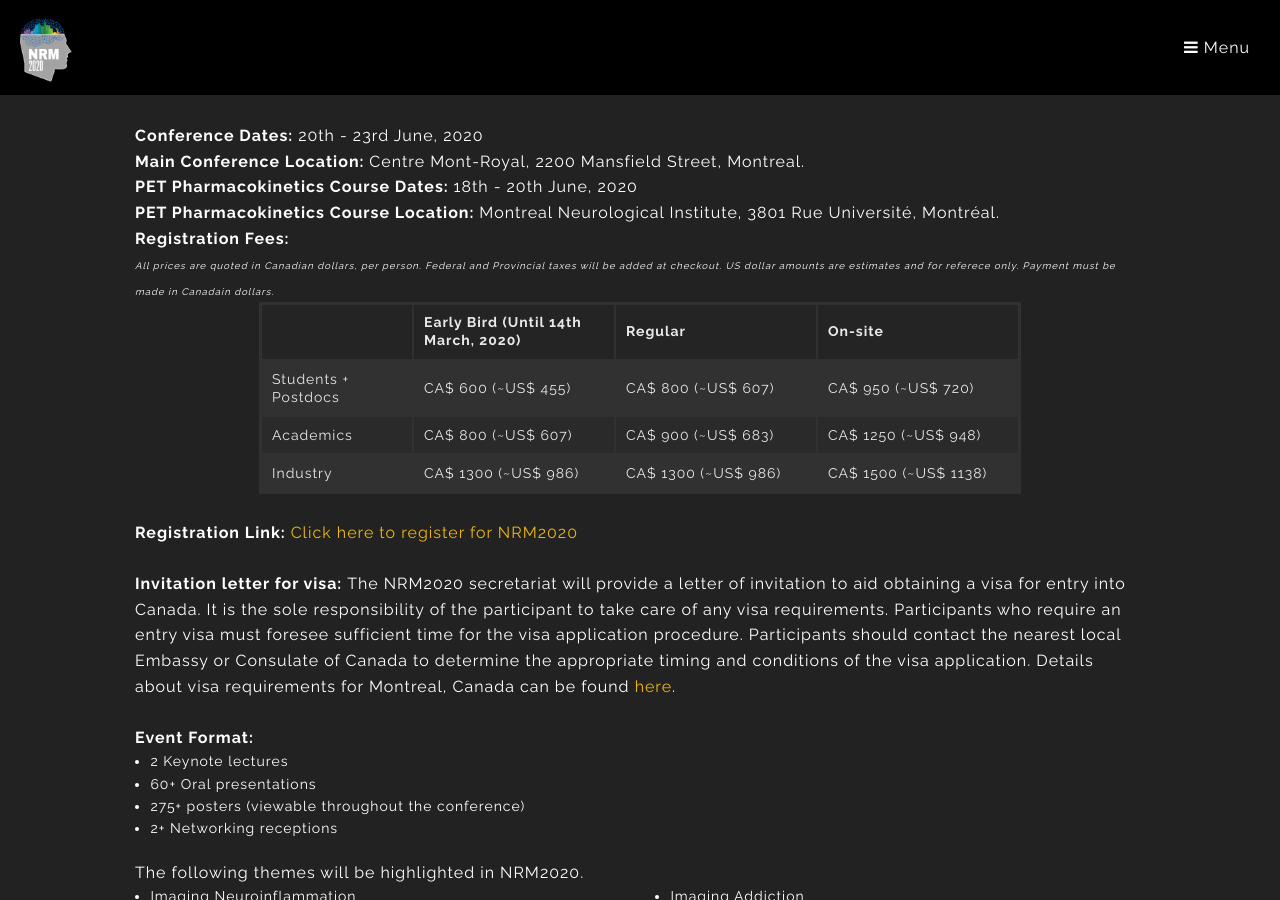
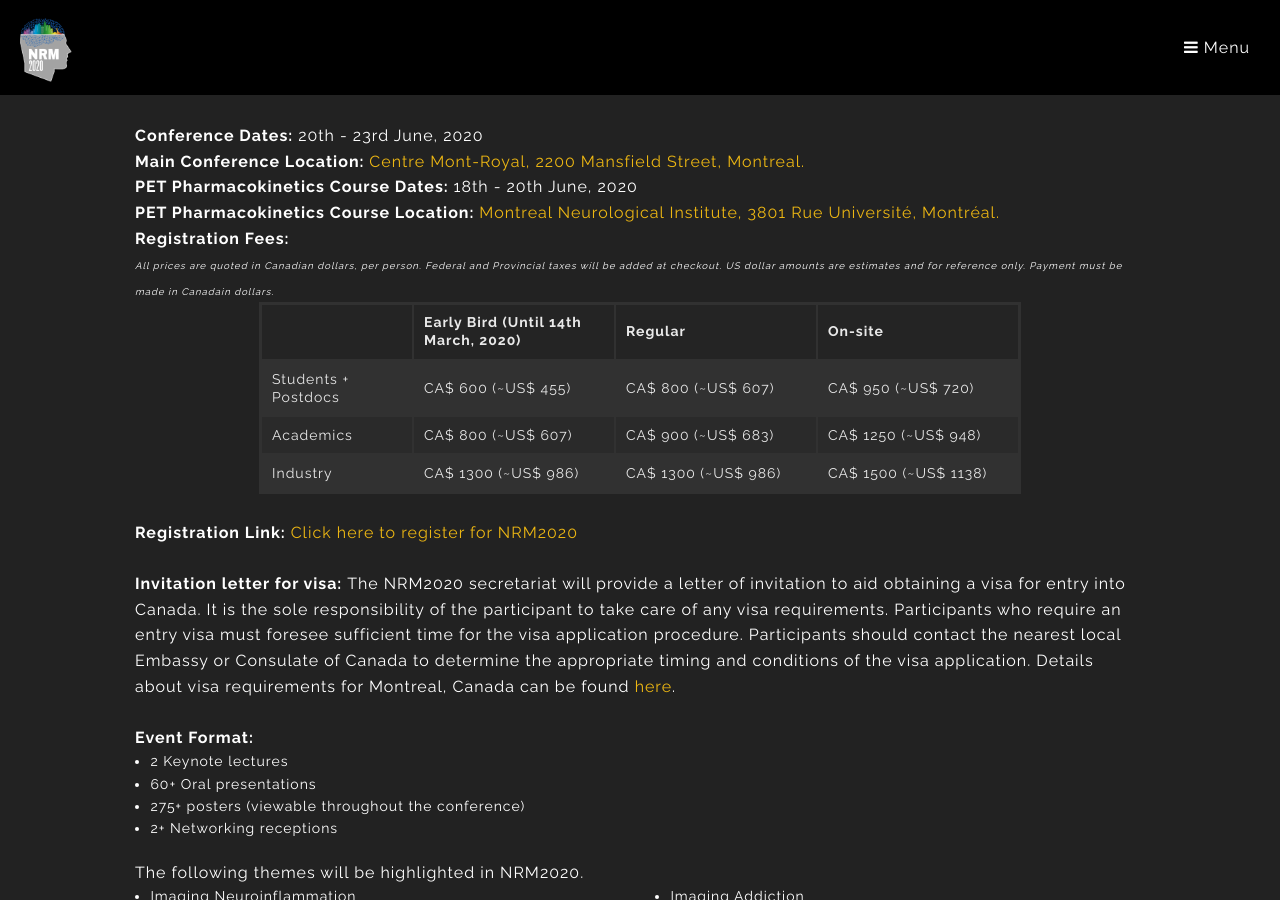
Before and after one commit to sulantha2006/nrm2020_web, a Jekyll site: the page built from index.html, in a window 1280 px wide and 900 px high, scrolled down 2058 px. Built offline with Jekyll 4.4.1, drawn with Linux system fonts in a browser that asks for light colours; the list of posts is cut into pages by our own code; part of the change alters nothing that is shown.

```diff
--- a/_includes/keyinfo.html
+++ b/_includes/keyinfo.html
@@ -19,12 +19,12 @@
                 <p>
                   <strong> Conference Dates: </strong> 20th - 23rd June, 2020
                   <br>
-                  <strong> Main Conference Location: </strong> Centre Mont-Royal, 2200 Mansfield Street, Montreal.
+                  <strong> Main Conference Location: </strong> <a href="https://www.centremontroyal.com/" target="_blank"> Centre Mont-Royal, 2200 Mansfield Street, Montreal.</a>
                   <br>
                   <strong> PET Pharmacokinetics Course Dates: </strong> 18th - 20th June, 2020
                   <br>
-                  <strong> PET Pharmacokinetics Course Location: </strong> Montreal Neurological Institute, 3801 Rue
-                  Université, Montréal.
+                  <strong> PET Pharmacokinetics Course Location: </strong> <a href="https://www.mcgill.ca/neuro/" target="_blank">Montreal Neurological Institute, 3801 Rue
+                    Université, Montréal.</a>
                   <!-- <br>
                   <strong> Abstract Submission Deadline: </strong> 1st Feb, 2020 -->
                   <br>
@@ -32,7 +32,7 @@
                   <br><small>
                     <i> All prices are quoted in Canadian dollars, per
                       person. Federal and Provincial taxes will be added at checkout. US dollar amounts are estimates
-                      and for referece only. Payment must be made in Canadain
+                      and for reference only. Payment must be made in Canadain
                       dollars. </i></small>
                 </p>
 
@@ -78,7 +78,7 @@
                   sufficient time for the visa application procedure. Participants should contact the nearest local
                   Embassy or Consulate of Canada to determine the appropriate timing and conditions of the visa
                   application. Details about visa requirements for Montreal, Canada can be found <a
-                    href="http://www.cic.gc.ca/english/visit/visas.asp" target="_blank">here</a>.
+                    href="https://www.cic.gc.ca/english/visit/visas.asp" target="_blank">here</a>.
                   <!-- <br><br>
                   <strong> Photographs and videos: </strong> Video and photographs will <strong>not</strong> be allowed
                   during the meeting. -->
```
